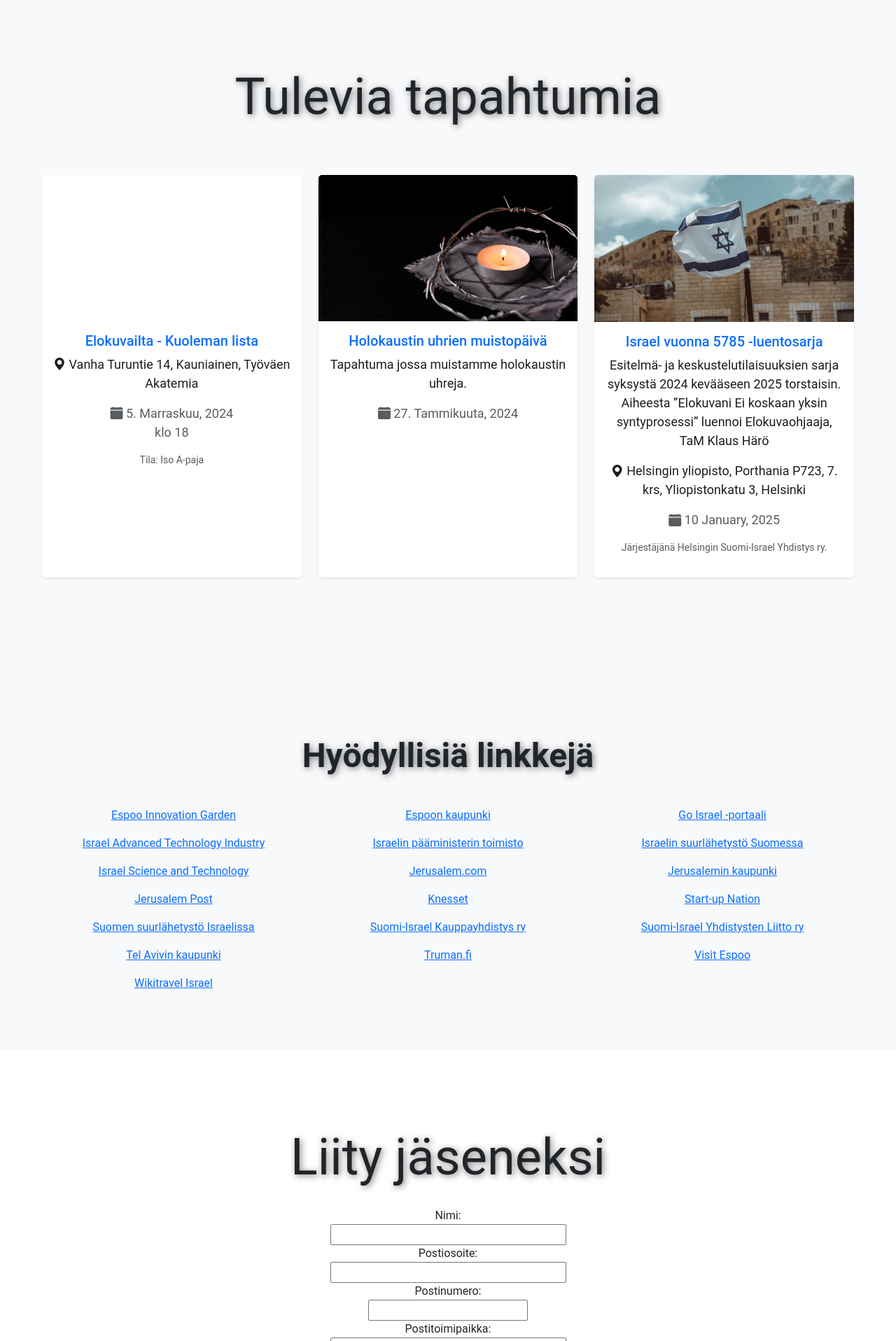
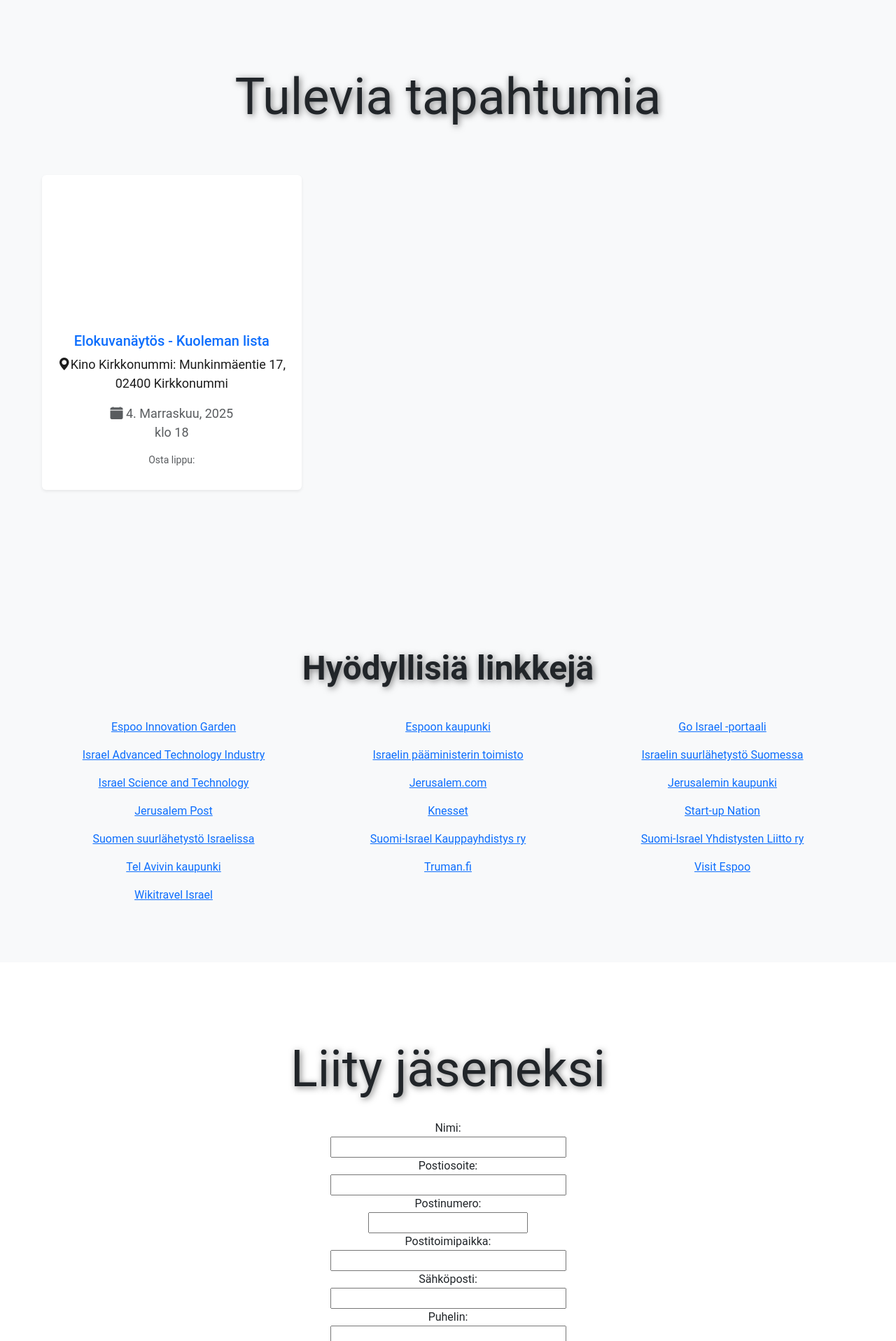
Before and after one commit to joelezz/espoo-israel, a Flask app: page / in a window 1280 px wide. Shown: the part 3375-5291 px from the top of the page at 70% size. Run offline with Flask 3, Linux system fonts and the light colour scheme; some libraries are stand-ins or nearby versions; grey boxes are pictures that could not be loaded.

Commit message:
Päivitetyt muutokset submoduleen

```diff
--- a/templates/index.html
+++ b/templates/index.html
@@ -14,6 +14,9 @@
     <link rel="preload" href="https://fonts.googleapis.com/css2?family=Roboto:wght@100;300;400;500;700&display=swap" as="style">
     <link rel="icon" href="{{ url_for('static', filename='favicon.ico') }}" type="image/x-icon">
     <!-- <script src="https://www.google.com/recaptcha/api.js" async defer></script> -->
+     <script async
+  src="https://js.stripe.com/v3/buy-button.js">
+</script>
 </head>
 <style>
     .hero {
@@ -155,39 +158,22 @@
                         <iframe src="https://www.youtube.com/embed/d3Uf8Vyp3U8" title="Event Poster" frameborder="0" allow="accelerometer; autoplay; clipboard-write; encrypted-media; gyroscope; picture-in-picture" allowfullscreen></iframe>
                     </div>
                     <div class="card-body">
-                        <h5 class="card-title text-primary">Elokuvailta - Kuoleman lista</h5>
-                        <p class="card-text"><i class="bi bi-geo-alt-fill"></i> Vanha Turuntie 14, Kauniainen, Työväen Akatemia</p>
-                        <p class="text-muted"><i class="bi bi-calendar-fill"></i> 5. Marraskuu, 2024 <br> klo 18</p>
-                        <p class="text-muted small">Tila: Iso A-paja</p>
+                        <h5 class="card-title text-primary">Elokuvanäytös - Kuoleman lista</h5>
+                        <p class="card-text"><i class="bi bi-geo-alt-fill"></i>Kino Kirkkonummi: Munkinmäentie 17, 02400 Kirkkonummi</p>
+                        <p class="text-muted"><i class="bi bi-calendar-fill"></i> 4. Marraskuu, 2025 <br> klo 18</p>
+                        <p class="text-muted small">Osta lippu:</p>
+
+                        <stripe-buy-button
+                            buy-button-id="buy_btn_1SGGE7E7uOoCCCtjlAIsXroc"
+                            publishable-key="pk_live_51SGFFRE7uOoCCCtjK0NXv2TTZ8SUEmT8eenKF0WR0ybFPqfvfbUHFAMpbKQMGH5npMflcawpJKo2w10TNOOSstgg00N1ajgssX"
+                        >
+</stripe-buy-button>
                     </div>
                 </div>
             </div>
             <!-- Event 2 -->
-            <div class="col-md-4">
-                <div class="card h-100 shadow-sm border-0">
-                    <img src="{{ url_for('static', filename='images/holokaustin_muisto.webp') }}" class="card-img-top" alt="Event Image">
-                    <div class="card-body">
-                        <h5 class="card-title text-primary">Holokaustin uhrien muistopäivä</h5>
-                        <p class="card-text">Tapahtuma jossa muistamme holokaustin uhreja.</p>
-                        <p class="text-muted"><i class="bi bi-calendar-fill"></i> 27. Tammikuuta, 2024</p>
-                    </div>
-                </div>
-            </div>
+
             <!-- Event 3 -->
-            <div class="col-md-4">
-                <div class="card h-100 shadow-sm border-0">
-                    <img src="{{ url_for('static', filename='images/israel.jpg') }}" class="card-img-top" alt="Event Image" style="height: 210px; width: stretch;">
-                    <div class="card-body">
-                        <h5 class="card-title text-primary">Israel vuonna 5785 -luentosarja</h5>
-                        <p class="card-text">Esitelmä- ja keskustelutilaisuuksien sarja syksystä 2024 kevääseen 2025 torstaisin.
-                            Aiheesta ”Elokuvani Ei koskaan yksin syntyprosessi” luennoi
-                            Elokuvaohjaaja, TaM Klaus Härö</p>
-                        <p class="card-text"><i class="bi bi-geo-alt-fill"></i> Helsingin yliopisto, Porthania P723, 7. krs, Yliopistonkatu 3, Helsinki</p>
-                        <p class="text-muted"><i class="bi bi-calendar-fill"></i> 10 January, 2025</p>
-                        <p class="text-muted small">Järjestäjänä Helsingin Suomi-Israel Yhdistys ry.
-                        </p>
-                    </div>
-                </div>
             </div>
         </div>
     </div>
```
